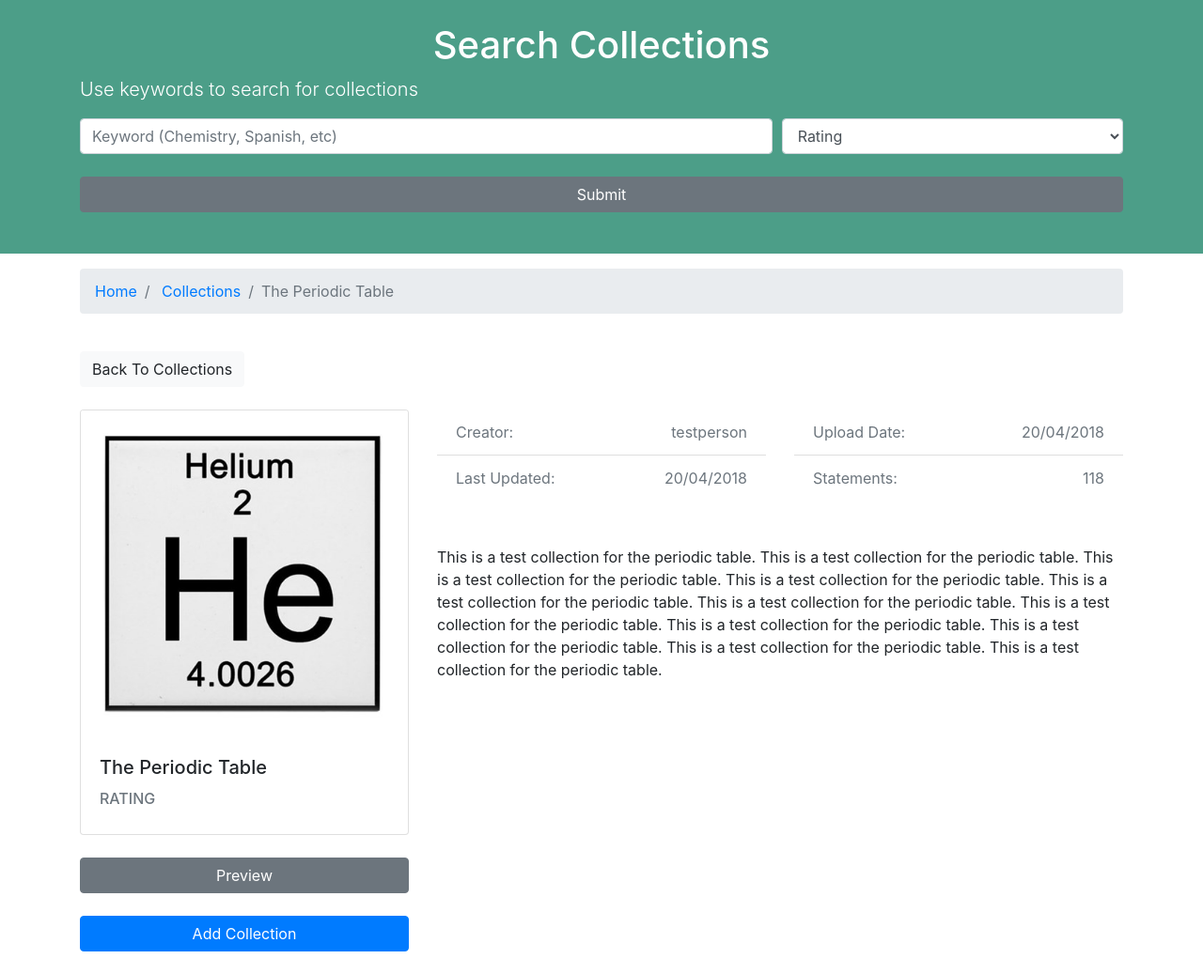
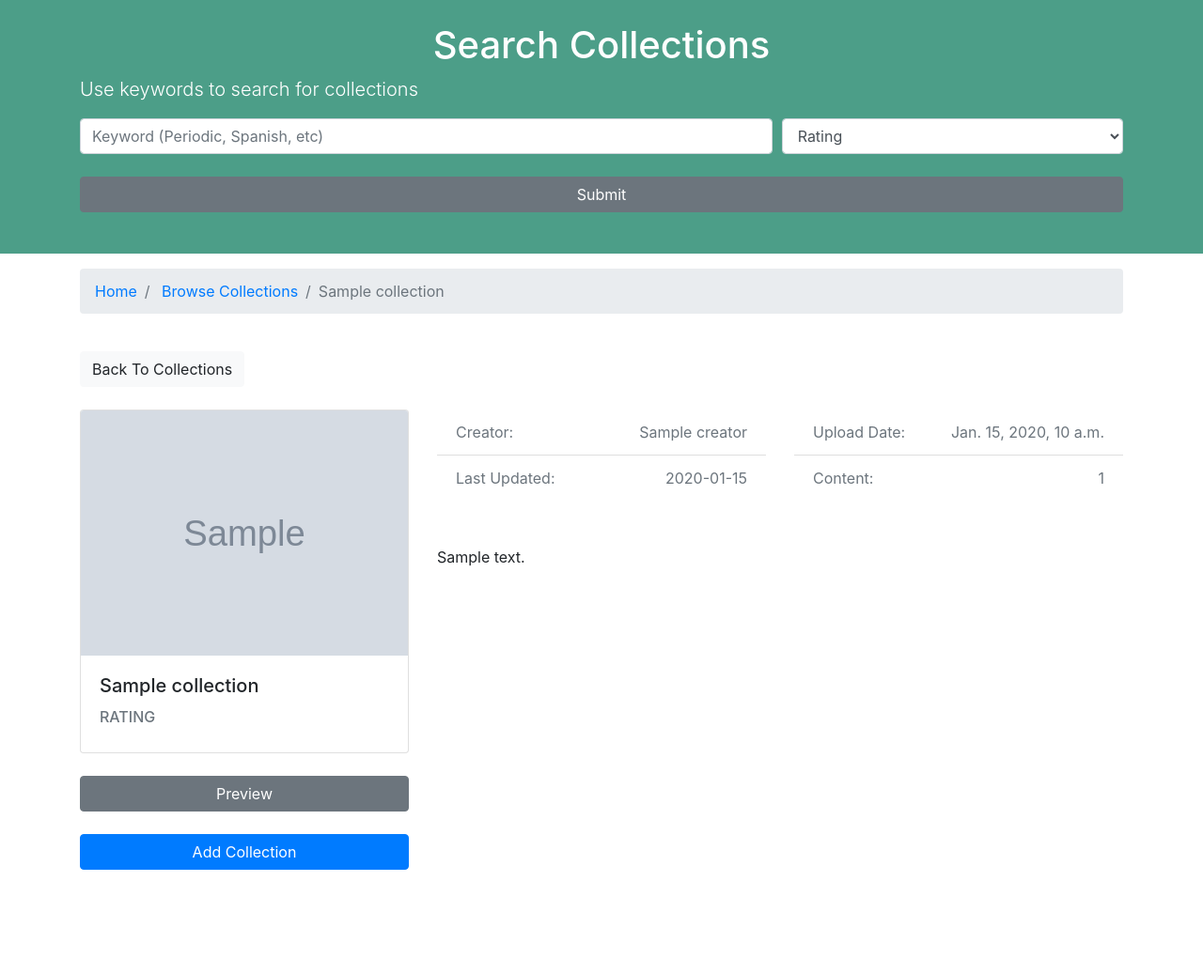
Before and after one commit to aali195/retain, a Django app: template templates/collecs/collection.html in a window 1280 px wide. Shown: the part 59-1096 px from the top of the page at 94% size. After the commit the page ends 985 px from the top, so only its background shows below. Run offline with Django 3.2, Linux system fonts and the light colour scheme; the template is opened without the code that fills it: most values are stand-ins (such as "Sample title", 1, 10 or a date in 2020); grey boxes marked "Sample" are stand-in pictures; some libraries are stand-ins or nearby versions.

Commit message:
Implement displaying correct collection info

```diff
--- a/collecs/views.py
+++ b/collecs/views.py
@@ -2,13 +2,15 @@ from django.shortcuts import render
 
 from .listings import list_collections
 from .search import search_collections
+from .listing import get_collection
 
 def index(request):
     context = list_collections(request)
     return render(request, 'collecs/collections.html', context)
 
 def collection(request, collection_id):
-    return render(request, 'collecs/collection.html')
+    context = get_collection(request, collection_id)
+    return render(request, 'collecs/collection.html', context)
 
 def search(request):
     context = search_collections(request)
--- a/templates/collecs/collection.html
+++ b/templates/collecs/collection.html
@@ -2,48 +2,20 @@
 
 {% block content %}
 
-    <!-- Search -->
-    <section id="showcase-inner" class="showcase-search text-white py-4">
-        <div class="container">
-            <div class="row text-center">
-                <div class="col-md-12">
-                    <form action="search.html">
-                        <h1 class="display-5">Search Collections</h1>
-                        <p class="lead text-left">Use keywords to search for collections</p>
-                        <div class="form-row">
-                            <div class="col-md-8">
-                                <label class="sr-only">Keywords</label>
-                                <input type="text" name="keywords" class="form-control" placeholder="Keyword (Chemistry, Spanish, etc)">
-                            </div>
-                            <div class="col-md-4">
-                                <label class="sr-only">State</label>
-                                <select name="sorting" class="form-control">
-                                    <option selected="true">Rating</option>
-                                    <option value="latest">Latest</option>
-                                    <option value="title">Title</option>
-                                    <option value="creator">Creator</option>
-                                </select>
-                            </div>
-                        </div>
-                        <button class="btn btn-secondary btn-block mt-4" type="submit">Submit</button>
-                    </form>
-                </div>
-            </div>
-        </div>
-    </section>
+    {% include 'partials/_search.html' %}
 
     <!-- Breadcrumb -->
     <section id="bc" class="mt-3">
             <div class="container">
-            <nav>
+                <nav aria-label="breadcrumb">
                     <ol class="breadcrumb">
                         <li class="breadcrumb-item">
-                        <a href="index.html">Home</a>
+                            <a href="{% url 'index' %}">Home</a>
                         </li>
                         <li class="breadcrumb-item">
-                        <a href="collections.html">Collections</a>
+                            <a href="{% url 'collections' %}">Browse Collections</a>
                         </li>
-                    <li class="breadcrumb-item active">The Periodic Table</li>
+                        <li class="breadcrumb-item active">{{collection.title}}</li>
                     </ol>
                 </nav>
             </div>
@@ -52,13 +24,13 @@
     <!-- Listing -->
     <section id="listing" class="py-4">
         <div class="container">
-            <a href="listings.html" class="btn btn-light mb-4">Back To Collections</a>
+            <a href="{% url 'collections' %}" class="btn btn-light mb-4">Back To Collections</a>
             <div class="row">
                 <div class="col-md-4">
                     <div class="card mb-4">
-                        <img class="card-img-top" src="assets/img/collections/1/main.jpg" alt="Collection Image">
+                        <img class="card-img-top" src="{{collection.image.url}}" alt="Collection Image">
                         <div class="card-body">
-                            <h5 class="card-title">The Periodic Table</h5>
+                            <h5 class="card-title">{{collection.title}}</h5>
                             <h6 class="text-secondary">RATING</h6>
                         </div>
                     </div>
@@ -72,11 +44,11 @@
                             <ul class="list-group list-group-flush">
                                 <li class="list-group-item text-secondary">
                                     Creator:
-                                    <span class="float-right">testperson</span>
+                                    <span class="float-right">{{collection.creator}}</span>
                                 </li>
                                 <li class="list-group-item text-secondary">
                                     Last Updated:
-                                    <span class="float-right">20/04/2018</span>
+                                    <span class="float-right">{{collection.last_update}}</span>
                                 </li>
                             </ul>
                         </div>
@@ -84,11 +56,11 @@
                             <ul class="list-group list-group-flush">
                                 <li class="list-group-item text-secondary">
                                     Upload Date:
-                                    <span class="float-right">20/04/2018</span>
+                                    <span class="float-right">{{collection.upload_date}}</span>
                                 </li>
                                 <li class="list-group-item text-secondary">
-                                    Statements:
-                                    <span class="float-right">118</span>
+                                    Content:
+                                    <span class="float-right">{{collection.size}}</span>
                                 </li>
                             </ul>
                         </div>
@@ -97,17 +69,7 @@
                     <!-- Description -->
                     <div class="row mb-4">
                         <div class="col-md-12">
-                            This is a test collection for the periodic table.
-                            This is a test collection for the periodic table.
-                            This is a test collection for the periodic table.
-                            This is a test collection for the periodic table.
-                            This is a test collection for the periodic table.
-                            This is a test collection for the periodic table.
-                            This is a test collection for the periodic table.
-                            This is a test collection for the periodic table.
-                            This is a test collection for the periodic table.
-                            This is a test collection for the periodic table.
-                            This is a test collection for the periodic table.
+                            {{collection.description}}
                         </div>
                     </div>
                 </div>
```
Also changed, not shown: collecs/listing.py (added, +11 -0 lines). Lines whose indentation alone changed are shown as unchanged.
